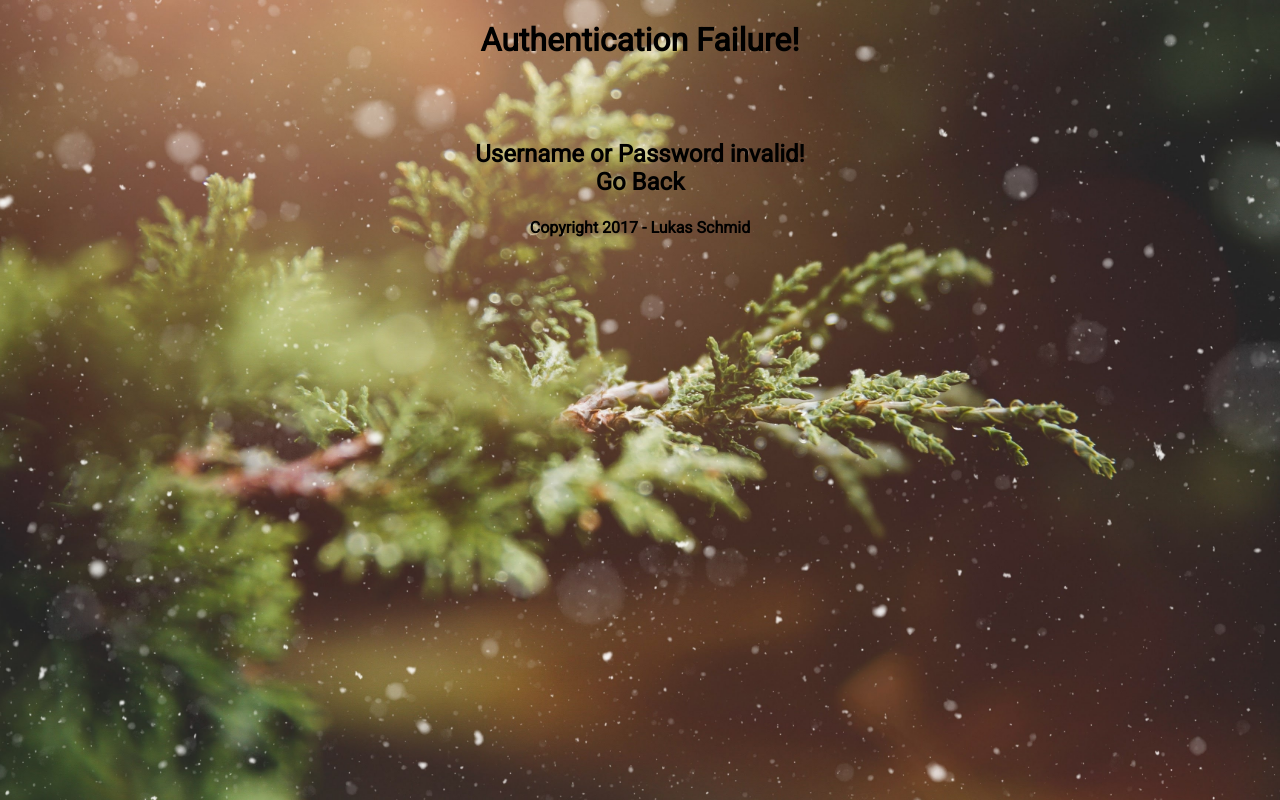
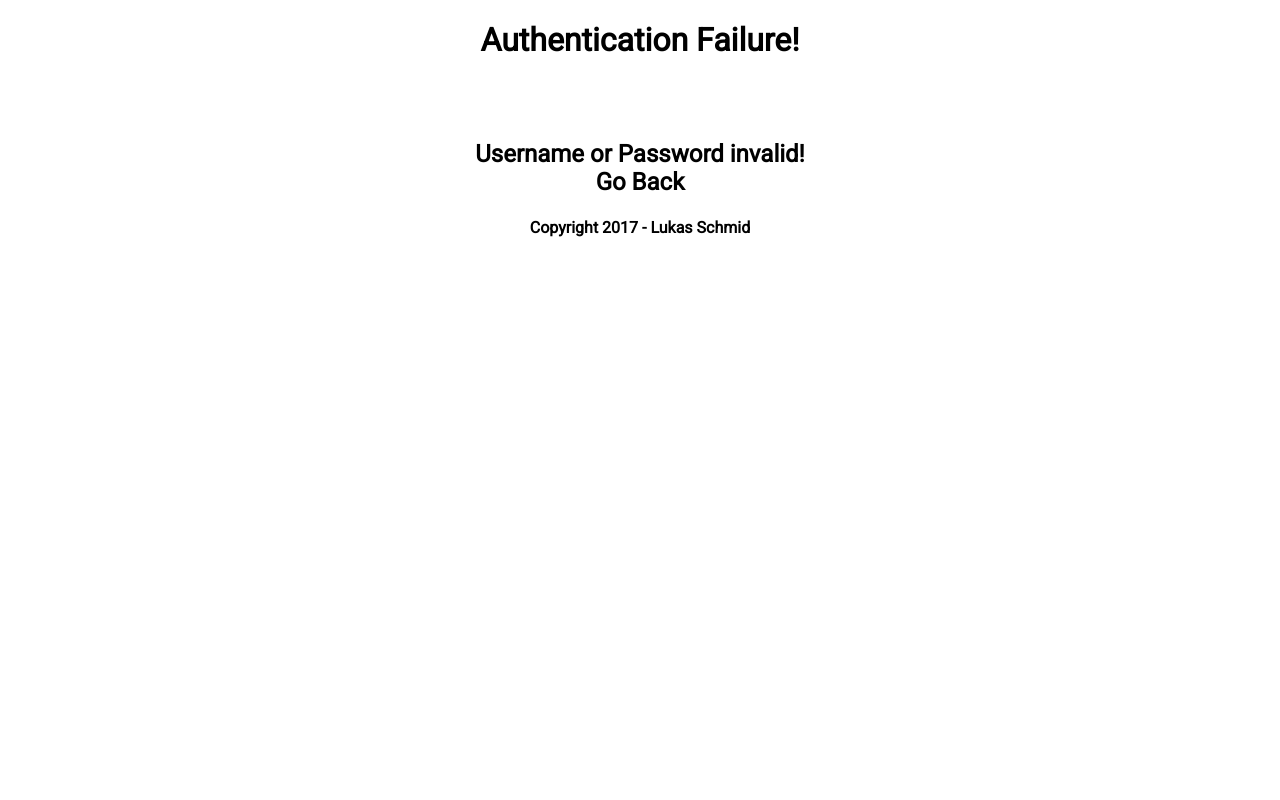
Before and after one commit to Craft4Cube/FSBrowser, a PHP site: page /fsbrowser.php?usr=1 in a window 1280 px wide. Run offline with PHP 8.4, Linux system fonts and the light colour scheme; data that the repository does not hold is empty.

Commit message:
Added IOTD (Image of the day)

```diff
--- a/htdocs/fsbrowser.php
+++ b/htdocs/fsbrowser.php
@@ -5,13 +5,32 @@
 		<link rel="stylesheet" href="https://cdnjs.cloudflare.com/ajax/libs/font-awesome/4.7.0/css/font-awesome.min.css">
 		<title>FS Browser 1.0</title>
 		<style>
-			body  {
-				background-image: url("background.jpg");
-				background-repeat: no-repeat;
-				background-attachment: fixed;
-				background-size:cover;
-				background-position:center;
+		<?php
+			error_reporting(0);
+			ini_set('display_errors', 0);
+			//***START*** -> Image of the Day
+			$day = date("j");
+			$iday = file_get_contents("iotda.dat");
+			$img = file_get_contents("iotdb.dat");
+			$images = glob('img/*.jpg', GLOB_BRACE);
+			shuffle($images);
+			if ($day != $iday) {
+				$img = $images[0];
+				file_put_contents("iotda.dat", $day);
+				file_put_contents("iotdb.dat", $img);
 			}
+			echo "<style>
+				body  {
+					background-image: url('$img');
+					background-repeat: no-repeat;
+					background-attachment: fixed;
+					background-size:cover;
+					background-position:center;
+				}
+			</style>";
+			//*** END ***
+		?>
+		<style>
 
 			.file {
 				text-align: justify;
```
